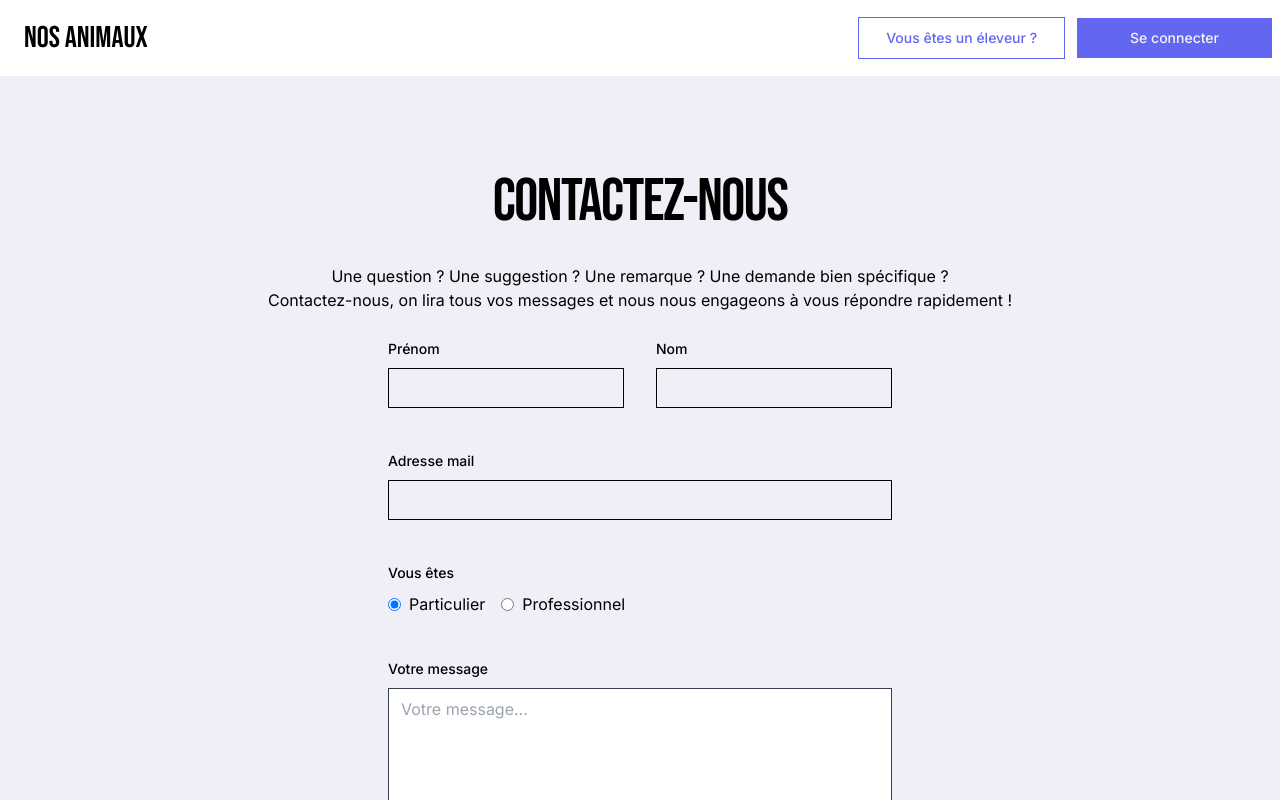
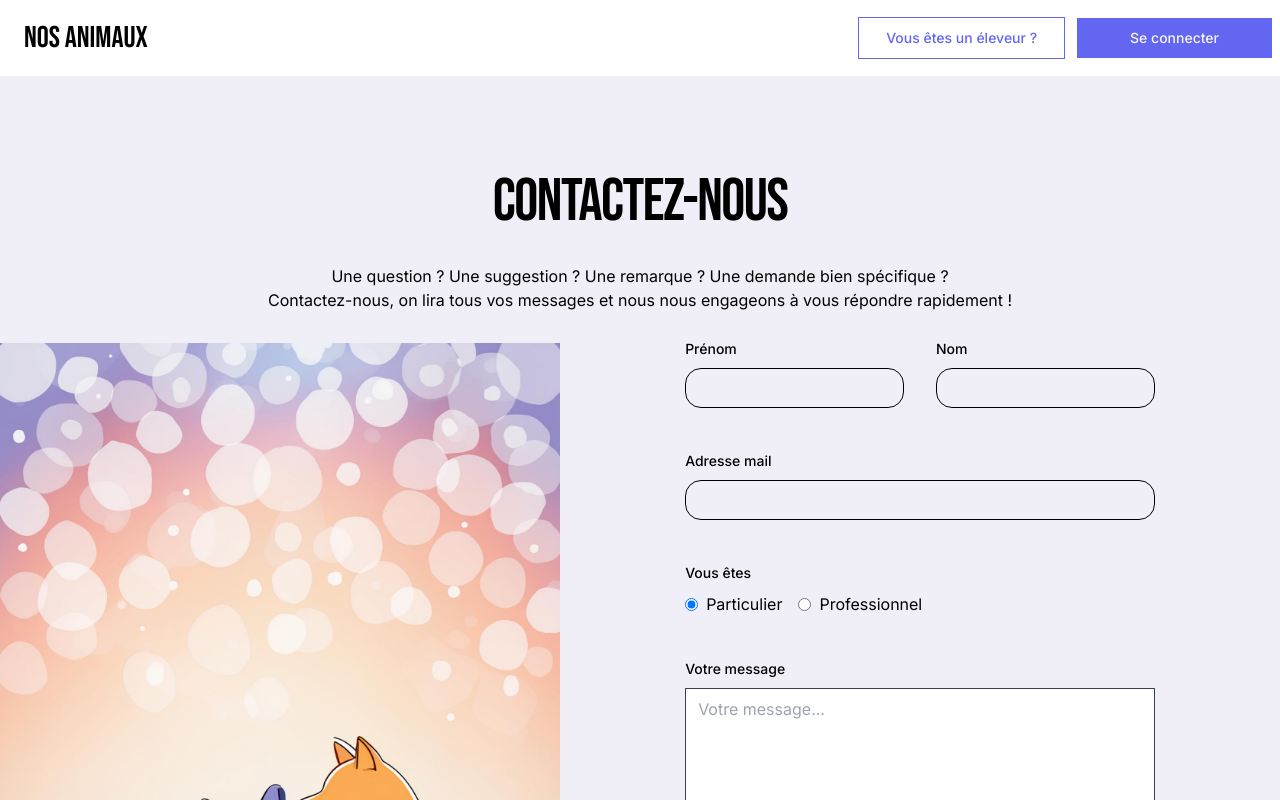
Before and after one commit to EmyLD/pets-app, a Next.js app: page /contact in a window 1280 px wide. Shown: the top 800 px of the page. Built offline with nearby package versions, Linux system fonts and the light colour scheme.

Commit message:
les input ont les border radius good

```diff
--- a/components/contactForm.tsx
+++ b/components/contactForm.tsx
@@ -4,6 +4,7 @@
 import { zodResolver } from "@hookform/resolvers/zod"
 import { useForm } from "react-hook-form"
 import { z } from "zod"
+import Image from "next/image"
 
 import { Button } from "@/components/ui/button"
 import {
@@ -60,6 +61,9 @@ export function ContactForm({ onFormSubmit }: { onFormSubmit: () => void }) {
 
     return (
         <main className="flex justify-center pt-6">
+            <div className="md:col-span-2 flex justify-center items-center">
+                <Image src="/formulaire.png" alt="Formulaire Image" width={600} height={300} />
+            </div>
             <Form {...form}>
                 <form onSubmit={form.handleSubmit(onSubmit)} className="grid grid-cols-1 gap-6 md:grid-cols-12 md:gap-8">
                     <div className="md:col-start-3 md:col-span-4">
@@ -70,7 +74,7 @@ export function ContactForm({ onFormSubmit }: { onFormSubmit: () => void }) {
                                 <FormItem>
                                     <FormLabel>Prénom</FormLabel>
                                     <FormControl>
-                                        <Input {...field} />
+                                        <Input className="rounded-2xl" {...field} />
                                     </FormControl>
                                     <FormDescription />
                                     <FormMessage />
@@ -86,7 +90,7 @@ export function ContactForm({ onFormSubmit }: { onFormSubmit: () => void }) {
                                 <FormItem>
                                     <FormLabel>Nom</FormLabel>
                                     <FormControl>
-                                        <Input {...field} />
+                                        <Input className="rounded-2xl" {...field} />
                                     </FormControl>
                                     <FormDescription />
                                     <FormMessage />
@@ -102,7 +106,7 @@ export function ContactForm({ onFormSubmit }: { onFormSubmit: () => void }) {
                                 <FormItem>
                                     <FormLabel>Adresse mail</FormLabel>
                                     <FormControl>
-                                        <Input {...field} />
+                                        <Input className="rounded-2xl" {...field} />
                                     </FormControl>
                                     <FormDescription />
                                     <FormMessage />
@@ -154,7 +158,7 @@ export function ContactForm({ onFormSubmit }: { onFormSubmit: () => void }) {
                                     <FormLabel>Votre message</FormLabel>
                                     <FormControl>
                                         <textarea
-                                            className="w-full h-40 md:h-80 px-3 py-2 text-gray-700 border rounded-lg focus:outline-none focus:border-blue-500 placeholder-black-500 placeholder-opacity-50"
+                                            className=" rounded-2xl w-full h-40 md:h-80 px-3 py-2 text-gray-700 border rounded-lg focus:outline-none focus:border-blue-500 placeholder-black-500 placeholder-opacity-50"
                                             placeholder="Votre message..."
                                             {...field}
                                         />
```
